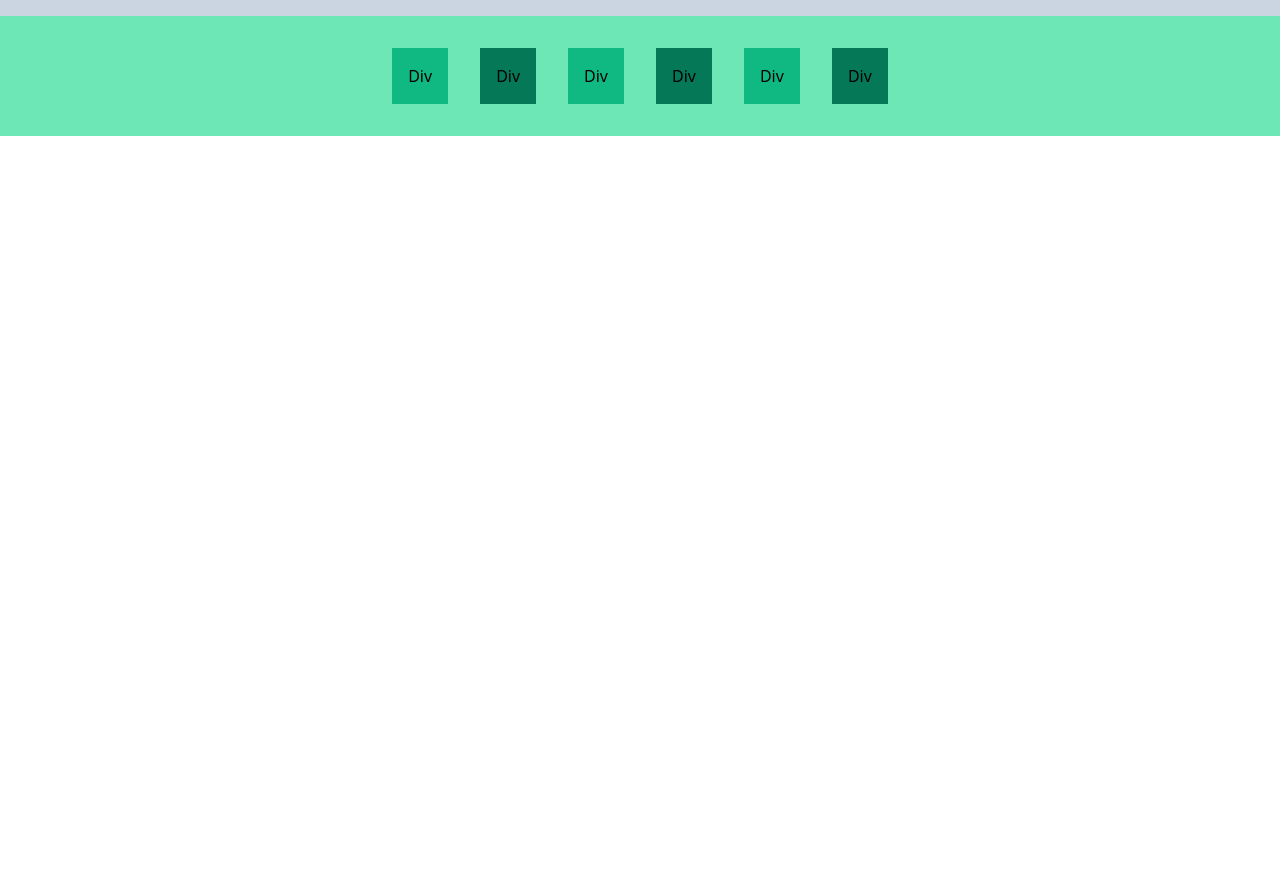
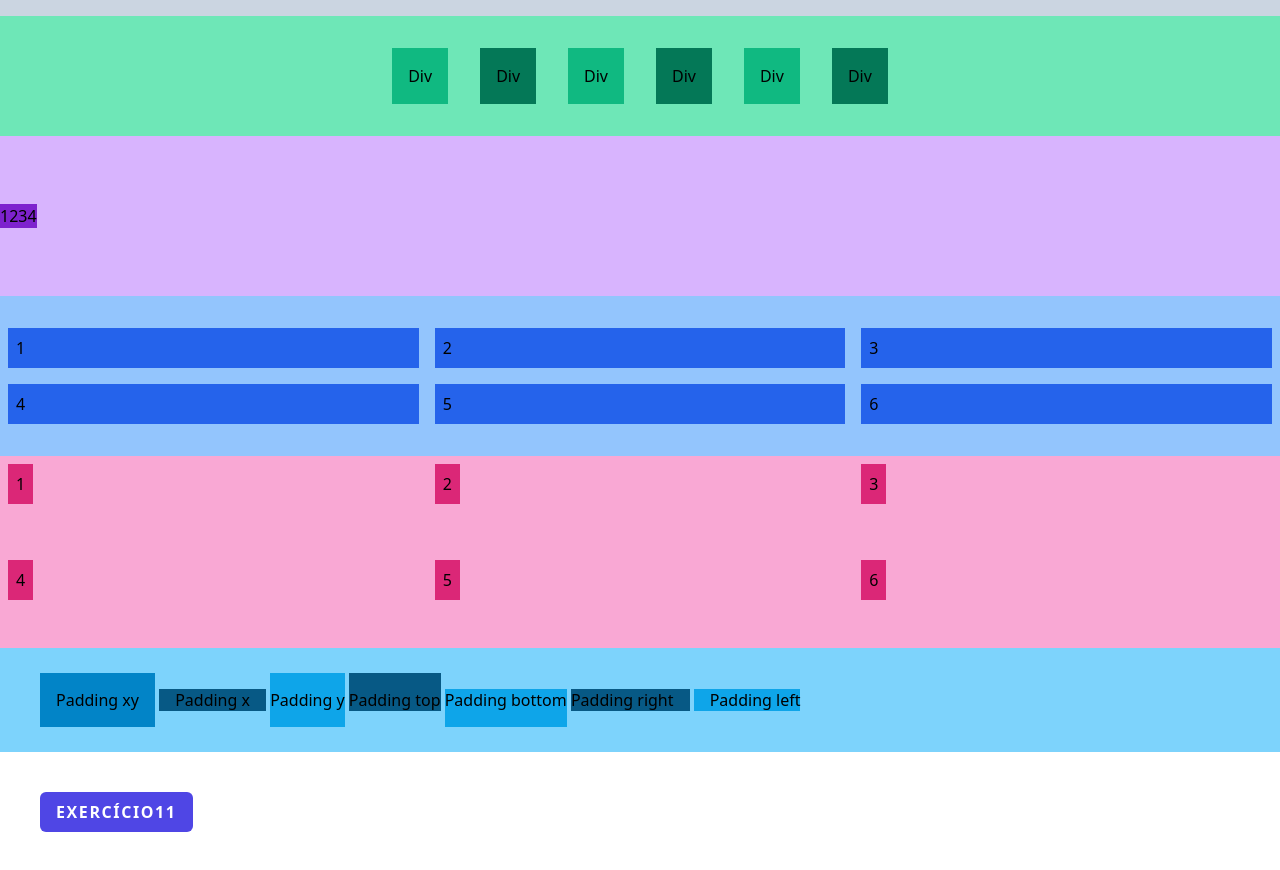
Before and after one commit to clepverse/curso-tailwindcss, a website: page src/index.html in a window 1280 px wide. Shown: the part 400-1270 px from the top of the page. Before the commit the page ends 800 px from the top, so only its background shows below. Drawn offline with Linux system fonts and the light colour scheme.

Commit message:
Exercício 11

```diff
--- a/src/index.html
+++ b/src/index.html
@@ -302,5 +302,47 @@
       <div class="bg-emerald-500 p-4 m-4">Div</div>
       <div class="bg-emerald-700 p-4 m-4">Div</div>
     </div>
+
+    <div class="bg-purple-300 flex h-40 items-center">
+      <div class="bg-purple-700">1</div>
+      <div class="bg-purple-700">2</div>
+      <div class="bg-purple-700">3</div>
+      <div class="bg-purple-700">4</div>
+    </div>
+
+    <div class="bg-blue-300 grid grid-cols-3 h-40 place-content-center">
+      <div class="bg-blue-600 m-2 p-2">1</div>
+      <div class="bg-blue-600 m-2 p-2">2</div>
+      <div class="bg-blue-600 m-2 p-2">3</div>
+      <div class="bg-blue-600 m-2 p-2">4</div>
+      <div class="bg-blue-600 m-2 p-2">5</div>
+      <div class="bg-blue-600 m-2 p-2">6</div>
+    </div>
+
+    <div class="bg-pink-300 grid grid-cols-3 h-48 place-items-start">
+      <div class="bg-pink-600 m-2 p-2">1</div>
+      <div class="bg-pink-600 m-2 p-2">2</div>
+      <div class="bg-pink-600 m-2 p-2">3</div>
+      <div class="bg-pink-600 m-2 p-2">4</div>
+      <div class="bg-pink-600 m-2 p-2">5</div>
+      <div class="bg-pink-600 m-2 p-2">6</div>
+    </div>
+
+    <div class="bg-sky-300 h-30 p-10">
+      <span class="bg-sky-600 p-4">Padding xy</span>
+      <span class="bg-sky-800 px-4">Padding x</span>
+      <span class="bg-sky-500 py-4">Padding y</span>
+      <span class="bg-sky-800 pt-4">Padding top</span>
+      <span class="bg-sky-500 pb-4">Padding bottom</span>
+      <span class="bg-sky-800 pr-4">Padding right</span>
+      <span class="bg-sky-500 pl-4">Padding left</span>
+    </div>
+
+    <!-- Exercício 11 -->
+    <button
+      class="bg-indigo-600 m-10 px-4 py-2 uppercase tracking-widest font-bold rounded-md text-white transition duration-300 hover:bg-indigo-200 hover:text-black"
+    >
+      EXERCÍCIO11
+    </button>
   </body>
 </html>
```
Also changed, not shown: dist/output.css.
